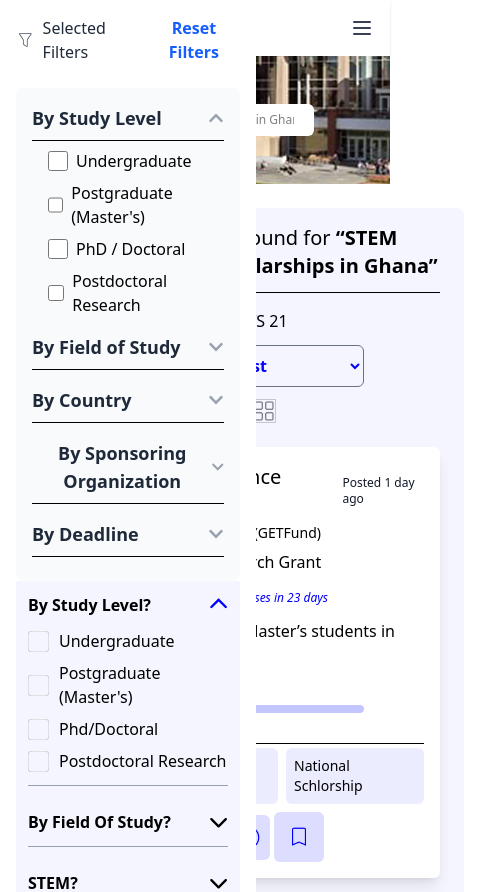
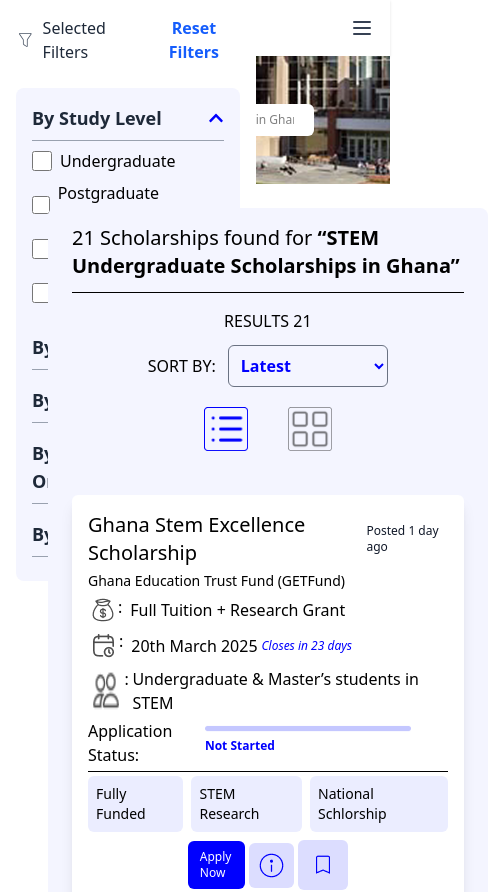
Before and after one commit to Aceboyd/capstone-scholarship-design-system, a React (Vite) app: page /scholarship in a window 390 px wide. Shown: the top 892 px of the page, 496 px wide, since content can reach past the window. Built offline with nearby package versions, Linux system fonts and the light colour scheme.

Commit message:
scholarship page for desktop view fixed

```diff
--- a/src/Components4/Card.jsx
+++ b/src/Components4/Card.jsx
@@ -48,11 +48,17 @@ let Card = (props) => {
               </p>
               <p>{details.student}</p>
             </div>
-            <div>
-              <div className="gap-1 min-[800px]:flex">
-                <p>Application Status:</p>
+            <div className="w-fit">
+              <div className="flex gap-1">
+                <p className="w-fit">Application Status:</p>
+
                 <div className="items-center min-[700px]:gap-1 min-[800px]:flex">
-                  <img src={details.progress} alt="progress bar" />
+                  <img
+                    className="max-w-[85%] object-cover"
+                    src={details.progress}
+                    alt="progress bar"
+                  />
+
                   <p className="self-center text-xs font-bold text-[#0000FE]">
                     {details.appStatus}
                   </p>
@@ -76,13 +82,12 @@ let Card = (props) => {
               </div>
               <div className="flex items-center gap-1 max-[800px]:w-40 max-[800px]:place-self-center max-[700px]:pt-2">
                 {key === 0 ? (
-                 <Link
-                          to="/ghanapage"
-                        className="cursor-pointer rounded-md bg-[#0000FE] px-3 py-2 text-white max-[700px]:text-xs"
-                        >
-                           {details.apply}
+                  <Link
+                    to="/ghanapage"
+                    className="cursor-pointer rounded-md bg-[#0000FE] px-3 py-2 text-white max-[700px]:text-xs"
+                  >
+                    {details.apply}
                   </Link>
-
                 ) : (
                   <button className="cursor-pointer rounded-md bg-[#0000FE] p-2 text-white max-[700px]:text-xs">
                     {details.apply}
--- a/src/Components4/Content.jsx
+++ b/src/Components4/Content.jsx
@@ -1,4 +1,5 @@
 import { useState } from "react";
+
 import Card from "./Card";
 
 const Content = () => {
@@ -11,20 +12,21 @@ const Content = () => {
 
   return (
     <div className="flex-1">
-      <main className="rounded-lg bg-[#F4F5FF] px-6 py-4 mx-2 sm:mx-4 md:mx-10">
+      <main className="mx-2 rounded-lg bg-[#F4F5FF] px-6 py-4 sm:mx-4 md:mx-10">
         <div className="rounded-md">
-          <p className="text-center text-xl sm:text-2xl pb-3">
+          <p className="pb-3 text-xl sm:text-2xl">
             21 Scholarships found for{" "}
-            <span className="font-bold">“STEM Undergraduate Scholarships in Ghana”</span>
+            <span className="font-bold">
+              “STEM Undergraduate Scholarships in Ghana”
+            </span>
           </p>
           <hr />
-          <div className="flex flex-col sm:flex-row justify-between pt-4 items-center gap-3">
+
+          <div className="flex flex-col items-center justify-between gap-3 pt-4 sm:flex-row">
             <p className="font-medium">RESULTS 21</p>
             <div className="flex items-center gap-3">
               <span>SORT BY:</span>
-              <select
-                className="border border-gray-500 rounded-md p-2 text-[#0000FE] font-bold w-40 sm:w-56"
-              >
+              <select className="w-40 rounded-md border border-gray-500 p-2 font-bold text-[#0000FE] sm:w-56">
                 <option>Latest</option>
                 <option>Earliest</option>
                 <option>Most Popular</option>
@@ -33,22 +35,31 @@ const Content = () => {
                 <option>Merit-Based</option>
               </select>
             </div>
-            <div className="flex gap-4">
+          </div>
+
+          <div className="my-4 flex justify-center gap-8">
             <button
               aria-label="Switch to list view"
               onClick={toggleGrid}
-                className="focus:outline-none focus:ring-2 focus:ring-[#0000FE]"
+              className="rounded p-1 focus:ring-2 focus:ring-[#0000FE] focus:outline-none"
             >
-                <img src="/images/list.png" alt="List view" className="cursor-pointer w-6 h-6" />
+              <img
+                src="/images/list.png"
+                alt="List view"
+                className="size-11 cursor-pointer"
+              />
             </button>
             <button
               aria-label="Switch to grid view"
               onClick={toggleGrid}
-                className="focus:outline-none focus:ring-2 focus:ring-[#0000FE]"
+              className="rounded p-1 focus:ring-2 focus:ring-[#0000FE] focus:outline-none"
             >
-                <img src="/images/grid.png" alt="Grid view" className="cursor-pointer w-6 h-6" />
+              <img
+                src="/images/grid.png"
+                alt="Grid view"
+                className="size-11 cursor-pointer"
+              />
             </button>
-            </div>
           </div>
 
           <div className="pt-6">
@@ -56,26 +67,22 @@ const Content = () => {
           </div>
         </div>
 
-        <div className="pagination flex flex-col sm:flex-row items-center justify-between gap-4 pt-10">
+        <div className="pagination flex flex-col items-center justify-between gap-4 pt-10 sm:flex-row">
           <div className="flex items-center gap-6">
-            <button
-              className="cursor-pointer rounded-md border border-gray-500 px-6 py-2 hover:bg-gray-100 focus:outline-none focus:ring-2 focus:ring-[#0000FE]"
-            >
+            <button className="cursor-pointer rounded-md border border-gray-500 px-6 py-2 hover:bg-gray-100 focus:ring-2 focus:ring-[#0000FE] focus:outline-none">
               Previous
             </button>
-            <div className="pages flex gap-6 sm:gap-10 text-[#0000FE]">
+            <div className="pages flex gap-6 text-[#0000FE] sm:gap-10">
               <p className="rounded-md bg-[#F4F5FF] px-4 py-1">1</p>
               <p className="cursor-pointer hover:underline">2</p>
               <p>...</p>
               <p className="cursor-pointer hover:underline">3</p>
             </div>
-            <button
-              className="cursor-pointer rounded-md border border-gray-500 px-6 py-2 hover:bg-gray-100 focus:outline-none focus:ring-2 focus:ring-[#0000FE]"
-            >
+            <button className="cursor-pointer rounded-md border border-gray-500 px-6 py-2 hover:bg-gray-100 focus:ring-2 focus:ring-[#0000FE] focus:outline-none">
               Next
             </button>
           </div>
-          <p className="text-gray-500 text-sm">Showing 1-10 of 21 results</p>
+          <p className="text-sm text-gray-500">Showing 1-10 of 21 results</p>
         </div>
       </main>
     </div>
--- a/src/Components4/Sidebar.jsx
+++ b/src/Components4/Sidebar.jsx
@@ -1,8 +1,7 @@
 import { useState } from "react";
 import { CiFilter } from "react-icons/ci";
+import { FaChevronDown, FaChevronUp, FaSearch } from "react-icons/fa";
 import { MdClear } from "react-icons/md";
-import { FaChevronDown, FaChevronUp, FaSearch } from "react-icons/fa";
-import ScholarshipAccordionList from "../ScholarshipLising/ScholarshipAccordionLists";
 
 const FilterSection = ({ title, children, defaultOpen = false }) => {
   const [isOpen, setIsOpen] = useState(defaultOpen);
@@ -10,22 +9,23 @@ const FilterSection = ({ title, children, defaultOpen = false }) => {
   return (
     <div className="space-y-2">
       <button
-        className="flex w-full items-center justify-between text-lg font-bold text-gray-800 focus:outline-none focus:ring-2 focus:ring-blue-600 sm:text-base"
+        className="flex w-full cursor-pointer items-center justify-between text-lg font-bold text-gray-800 focus:outline-none sm:text-base"
         onClick={() => setIsOpen(!isOpen)}
         aria-expanded={isOpen}
         aria-controls={`${title}-content`}
       >
-        {title}
+        <p className="text-left text-pretty">{title}</p>
+
         {isOpen ? (
-          <FaChevronUp className="h-4 w-4 text-gray-400 sm:h-3 sm:w-3" />
+          <FaChevronUp className="h-4 w-4 text-[#0000FE] sm:h-3 sm:w-3" />
         ) : (
           <FaChevronDown className="h-4 w-4 text-gray-400 sm:h-3 sm:w-3" />
         )}
       </button>
-      <hr className="my-2" />
+      <hr className="my-2 text-gray-400" />
       <div
         id={`${title}-content`}
-        className={`${isOpen ? "block" : "hidden"} mx-4 space-y-2 sm:mx-1`}
+        className={`${isOpen ? "block" : "hidden"} space-y-2 space-x-2`}
       >
         {children}
       </div>
@@ -64,7 +64,16 @@ export default function Sidebar({ isVisible = true }) {
     "Arts and Creative Fields",
   ];
 
-  const countries = ["Ghana", "Nigeria", "Kenya", "South Africa"];
+  const countries = [
+    "Ghana",
+    "Nigeria",
+    "Kenya",
+    "South Africa",
+    "USA",
+    "Canada",
+    "Egypt",
+  ];
+
   const sponsoringOrgs = [
     {
       category: "Africa Wide Sponsorships",
@@ -110,7 +119,7 @@ export default function Sidebar({ isVisible = true }) {
     setSelectedFilters((prev) =>
       prev.includes(filter)
         ? prev.filter((f) => f !== filter)
-        : [...prev, filter]
+        : [...prev, filter],
     );
   };
 
@@ -120,11 +129,7 @@ export default function Sidebar({ isVisible = true }) {
     <aside
       role="complementary"
       aria-label="Filters"
-      className={`
-        ${isVisible ? "translate-x-0" : "-translate-x-full"}
-        fixed left-0 top-0 z-30 w-64 max-w-full bg-white p-4 transition-transform duration-300 md:static md:min-h-screen md:translate-x-0
-        sm:w-full sm:p-2 sm:min-h-0 sm:max-h-[80vh] sm:overflow-y-auto
-      `}
+      className={` ${isVisible ? "translate-x-0" : "-translate-x-full"} fixed top-0 left-0 z-30 w-64 max-w-full bg-white p-4 transition-transform duration-300 sm:max-h-[80vh] sm:min-h-0 sm:w-full sm:overflow-y-auto sm:p-2 md:static md:min-h-screen md:translate-x-0`}
     >
       {/* Selected Filters */}
       <div className="flex items-center justify-between pb-2 sm:pb-1">
@@ -134,7 +139,7 @@ export default function Sidebar({ isVisible = true }) {
         </div>
         <button
           onClick={resetFilters}
-          className="rounded-md text-base font-bold text-blue-600 transition-colors hover:text-blue-800 focus:outline-none focus:ring-2 focus:ring-blue-600 sm:text-sm"
+          className="cursor-pointer rounded-md text-base font-bold text-blue-600 transition-colors hover:text-blue-800 focus:outline-none sm:text-sm"
           aria-label="Reset all filters"
         >
           Reset Filters
@@ -146,18 +151,21 @@ export default function Sidebar({ isVisible = true }) {
         {selectedFilters.map((filter, index) => (
           <button
             key={index}
-            onClick={() => toggleFilter(filter)}
-            className="flex items-center gap-2 rounded-md bg-blue-100 px-2 py-1 text-sm text-gray-800 hover:bg-blue-200 focus:outline-none focus:ring-2 focus:ring-blue-600 sm:px-1 sm:text-xs"
+            className="flex items-center gap-2 rounded-md bg-blue-100 px-2 py-1 text-sm text-gray-800 hover:bg-blue-200 focus:outline-none sm:px-1 sm:text-xs"
             aria-label={`Remove filter ${filter}`}
           >
             {filter}
-            <MdClear className="h-4 w-4 cursor-pointer" />
+
+            <MdClear
+              onClick={() => toggleFilter(filter)}
+              className="h-4 w-4 cursor-pointer hover:text-red-600"
+            />
           </button>
         ))}
       </div>
 
       {/* Filter Sections */}
-      <div className="space-y-4 rounded-lg bg-gray-50 p-4 sm:p-2">
+      <div className="space-y-4 rounded-lg bg-[#f4f5ff] p-4 sm:p-2">
         {/* Study Level */}
         <FilterSection title="By Study Level" defaultOpen={true}>
           {studyLevels.map((level, index) => (
@@ -169,7 +177,10 @@ export default function Sidebar({ isVisible = true }) {
                 onChange={() => toggleFilter(level)}
                 className="h-5 w-5 cursor-pointer rounded text-blue-600 focus:ring-blue-600 sm:h-4 sm:w-4"
               />
-              <label htmlFor={`study-level-${index}`} className="text-base sm:text-sm">
+              <label
+                htmlFor={`study-level-${index}`}
+                className="cursor-pointer text-base sm:text-sm"
+              >
                 {level}
               </label>
             </div>
@@ -180,13 +191,20 @@ export default function Sidebar({ isVisible = true }) {
         <FilterSection title="By Field of Study">
           {fieldsOfStudy.map((field, index) =>
             typeof field === "string" ? (
-              <div key={index} className="flex items-center justify-between pt-2">
+              <div
+                key={index}
+                className="flex items-center justify-between pt-2"
+              >
                 <p className="text-base font-semibold sm:text-sm">{field}</p>
               </div>
             ) : (
-              <FilterSection key={index} title={field.category} defaultOpen={index === 0}>
+              <FilterSection
+                key={index}
+                title={field.category}
+                defaultOpen={index === 0}
+              >
                 {field.items.map((item, idx) => (
-                  <div key={idx} className="flex items-center gap-2 sm:gap-1">
+                  <div key={idx} className="items flex gap-2 sm:gap-1">
                     <input
                       type="checkbox"
                       id={`field-${index}-${idx}`}
@@ -194,13 +212,16 @@ export default function Sidebar({ isVisible = true }) {
                       onChange={() => toggleFilter(item)}
                       className="h-5 w-5 cursor-pointer rounded text-blue-600 focus:ring-blue-600 sm:h-4 sm:w-4"
                     />
-                    <label htmlFor={`field-${index}-${idx}`} className="text-base sm:text-sm">
+                    <label
+                      htmlFor={`field-${index}-${idx}`}
+                      className="text-base sm:text-sm"
+                    >
                       {item}
                     </label>
                   </div>
                 ))}
               </FilterSection>
-            )
+            ),
           )}
         </FilterSection>
 
@@ -210,7 +231,7 @@ export default function Sidebar({ isVisible = true }) {
             <FaSearch className="absolute left-2 h-4 w-4 text-gray-400" />
             <input
               type="search"
-              className="w-full rounded-md p-2 pl-8 text-sm focus:outline-none focus:ring-2 focus:ring-blue-600 sm:text-xs"
+              className="w-full rounded-md p-2 pl-8 text-sm focus:ring-2 focus:ring-blue-600 focus:outline-none sm:text-xs"
               placeholder="Search for countries"
               value={searchQuery}
               onChange={(e) => setSearchQuery(e.target.value)}
@@ -218,7 +239,9 @@ export default function Sidebar({ isVisible = true }) {
             />
           </div>
           {countries
-            .filter((country) => country.toLowerCase().includes(searchQuery.toLowerCase()))
+            .filter((country) =>
+              country.toLowerCase().includes(searchQuery.toLowerCase()),
+            )
             .map((country, index) => (
               <div key={index} className="flex items-center gap-2 sm:gap-1">
                 <input
@@ -228,7 +251,10 @@ export default function Sidebar({ isVisible = true }) {
                   onChange={() => toggleFilter(country)}
                   className="h-5 w-5 cursor-pointer rounded text-blue-600 focus:ring-blue-600 sm:h-4 sm:w-4"
                 />
-                <label htmlFor={`country-${index}`} className="text-base sm:text-sm">
+                <label
+                  htmlFor={`country-${index}`}
+                  className="text-base sm:text-sm"
+                >
                   {country}
                 </label>
               </div>
@@ -239,11 +265,18 @@ export default function Sidebar({ isVisible = true }) {
         <FilterSection title="By Sponsoring Organization">
           {sponsoringOrgs.map((org, index) =>
             typeof org === "string" ? (
-              <div key={index} className="flex items-center justify-between pt-2">
+              <div
+                key={index}
+                className="flex items-center justify-between pt-2"
+              >
                 <p className="text-base font-semibold sm:text-sm">{org}</p>
               </div>
             ) : (
-              <FilterSection key={index} title={org.category} defaultOpen={index === 0}>
+              <FilterSection
+                key={index}
+                title={org.category}
+                defaultOpen={index === 0}
+              >
                 {org.items.map((item, idx) => (
                   <div key={idx} className="flex items-center gap-2 sm:gap-1">
                     <input
@@ -253,13 +286,16 @@ export default function Sidebar({ isVisible = true }) {
                       onChange={() => toggleFilter(item)}
                       className="h-5 w-5 cursor-pointer rounded text-blue-600 focus:ring-blue-600 sm:h-4 sm:w-4"
                     />
-                    <label htmlFor={`org-${index}-${idx}`} className="text-base sm:text-sm">
+                    <label
+                      htmlFor={`org-${index}-${idx}`}
+                      className="text-base sm:text-sm"
+                    >
                       {item}
                     </label>
                   </div>
                 ))}
               </FilterSection>
-            )
+            ),
           )}
         </FilterSection>
 
@@ -274,7 +310,10 @@ export default function Sidebar({ isVisible = true }) {
                 onChange={() => toggleFilter(deadline)}
                 className="h-5 w-5 cursor-pointer rounded text-blue-600 focus:ring-blue-600 sm:h-4 sm:w-4"
               />
-              <label htmlFor={`deadline-${index}`} className="text-base sm:text-sm">
+              <label
+                htmlFor={`deadline-${index}`}
+                className="text-base sm:text-sm"
+              >
                 {deadline}
               </label>
             </div>
@@ -283,7 +322,7 @@ export default function Sidebar({ isVisible = true }) {
       </div>
 
       {/* Scholarship Accordion List */}
-      <ScholarshipAccordionList />
+      {/* <ScholarshipAccordionList /> */}
     </aside>
   );
 }
--- a/src/Pages/Scholarship.jsx
+++ b/src/Pages/Scholarship.jsx
@@ -5,16 +5,20 @@ import Sidebar from "../Components4/Sidebar";
 
 let ScholarshipPortal = () => {
   return (
-    <div>
+    <div className="relative">
       <Navbar />
 
       <SearchBar />
 
-      <div className="grid grid-cols-[2fr_8fr] gap-6 p-4">
-        <Sidebar />
+      <main className="grid grid-cols-[2.5fr_8fr] gap-6 px-4 pt-4">
+        <aside className="sticky top-0 self-start">
+          <Sidebar />
+        </aside>
 
-        <Content />
-      </div>
+        <div className="sticky top-0 self-start">
+          <Content />
+        </div>
+      </main>
     </div>
   );
 };
```
Lines whose indentation alone changed are shown as unchanged.
